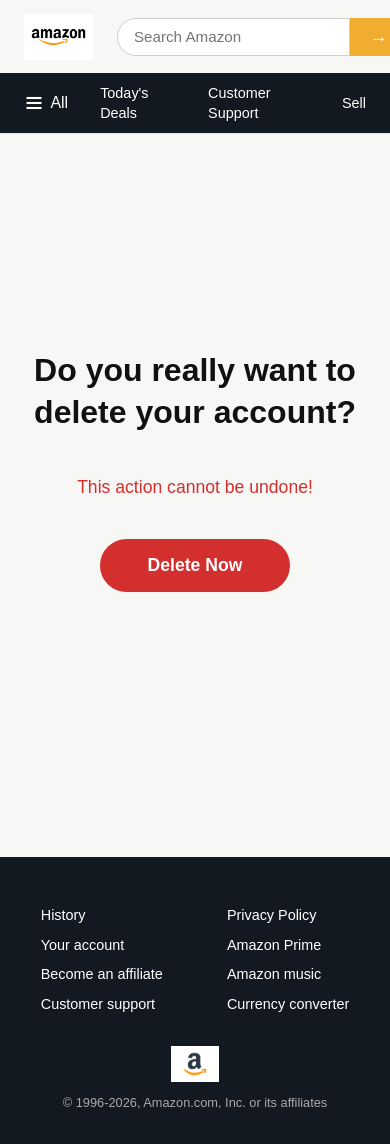
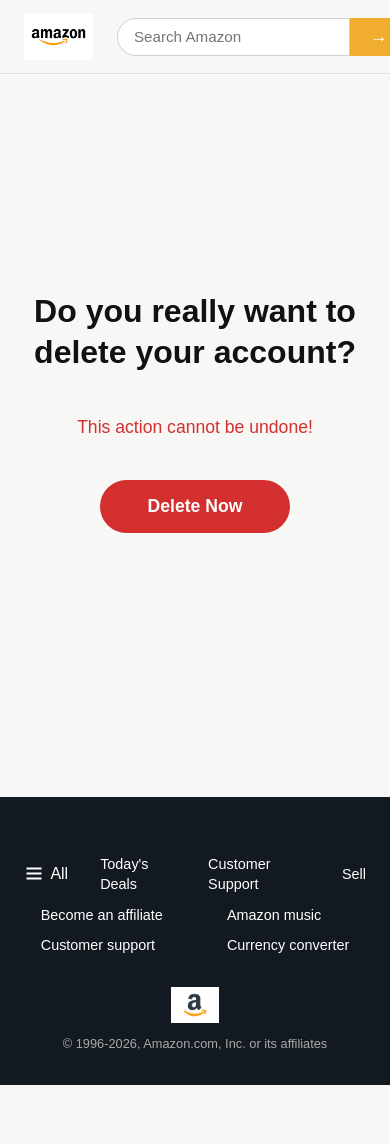
Before and after one commit to okorocy089-crypto/amazon-clone-, a Django app: page /delete-account/ in a window 390 px wide; the page is wider, and only the part inside the window is pictured. After the commit the page ends 1085 px from the top of that part, so only its background shows below. Run offline with Django 5.2, Linux system fonts and the light colour scheme; data comes from the database, SQL or seed files in the repository; both versions use the stored data as it was after the commit.

Commit message:
add mobile view

```diff
--- a/static/css/site.css
+++ b/static/css/site.css
@@ -310,3 +310,24 @@
   color: var(--color-text-empty);
   font-size: 1.2rem;
 }
+
+/* ============================================
+   Mobile bottom header — hides on scroll,
+   reappears when footer comes into view
+   ============================================ */
+@media (max-width: 700px) {
+  .header-bottom {
+    position: fixed;
+    left: 0;
+    right: 0;
+    bottom: 0;
+    z-index: 150;
+    transform: translateY(0);
+    transition: transform 0.3s ease;
+    justify-content: space-between;
+  }
+
+  .header-bottom.hidden-mobile {
+    transform: translateY(100%);
+  }
+}
--- a/templates/base_site.html
+++ b/templates/base_site.html
@@ -26,5 +26,6 @@
 <script src="{% static 'js/sidebar.js' %}"></script>
 <script src="{% static 'js/search_suggestions.js' %}"></script>
 <script src="{% static 'js/eye_toggle.js' %}"></script>
+<script src="{% static 'js/bottom_header_scroll.js' %}"></script>
 {% block page_js %}{% endblock %}
 {% endblock %}
--- a/templates/partials/sidebar.html
+++ b/templates/partials/sidebar.html
@@ -39,7 +39,7 @@
 
     {% if request.user.is_authenticated %}
       <a href="{% url 'add_card' %}" class="sidebar-link">
-        {% if request.user.paymentcard %}Unlink card{% else %}Link credit/debit card{% endif %}
+        {% if request.user.paymentcard %}Unlink card{% else %}Link Payment card{% endif %}
       </a>
       <a href="{% url 'order_history' %}" class="sidebar-link">Order history</a>
       <a href="mailto:learner4010@gmail.com" class="sidebar-link">Customer support</a>
```
Also changed, not shown: cart/templates/cart/cart.html (+3 -4 lines), static/js/bottom_header_scroll.js (added, +45 -0 lines), db.sqlite3.
